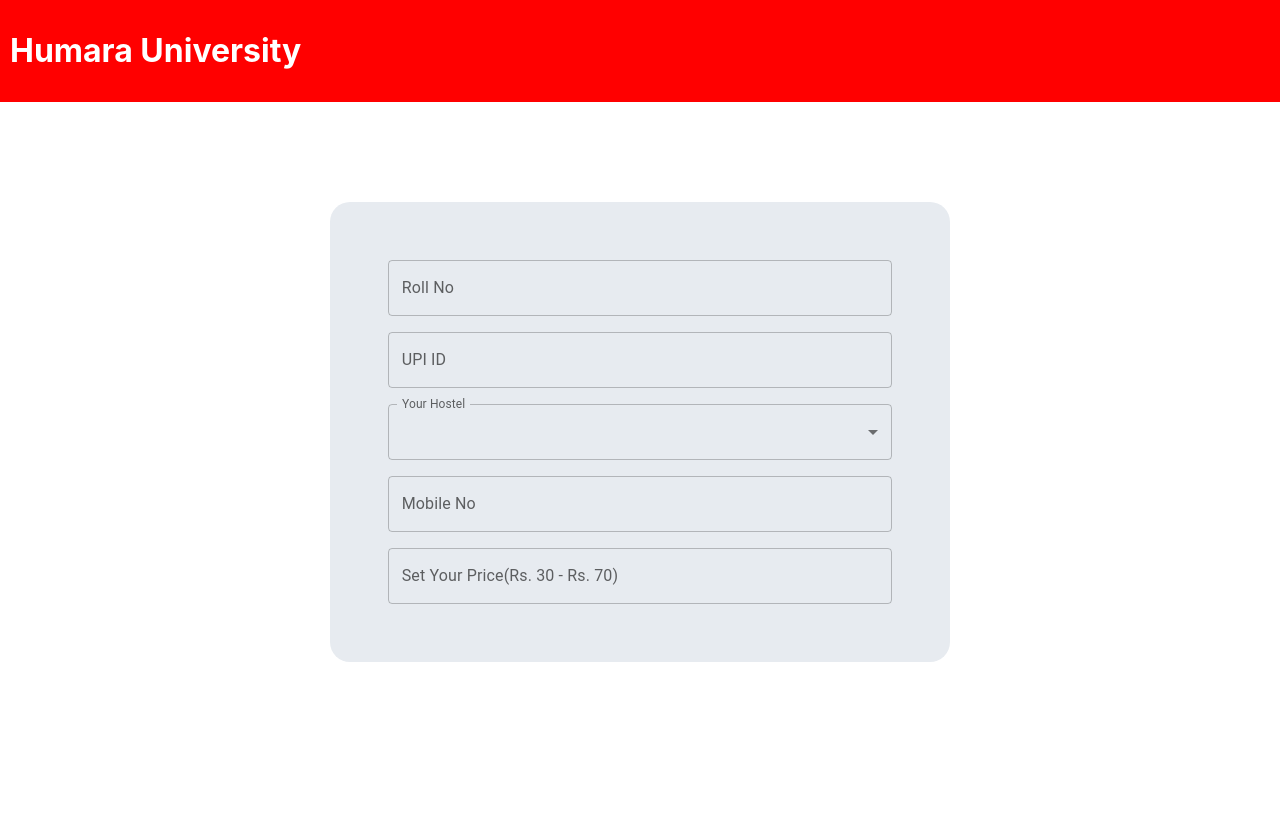
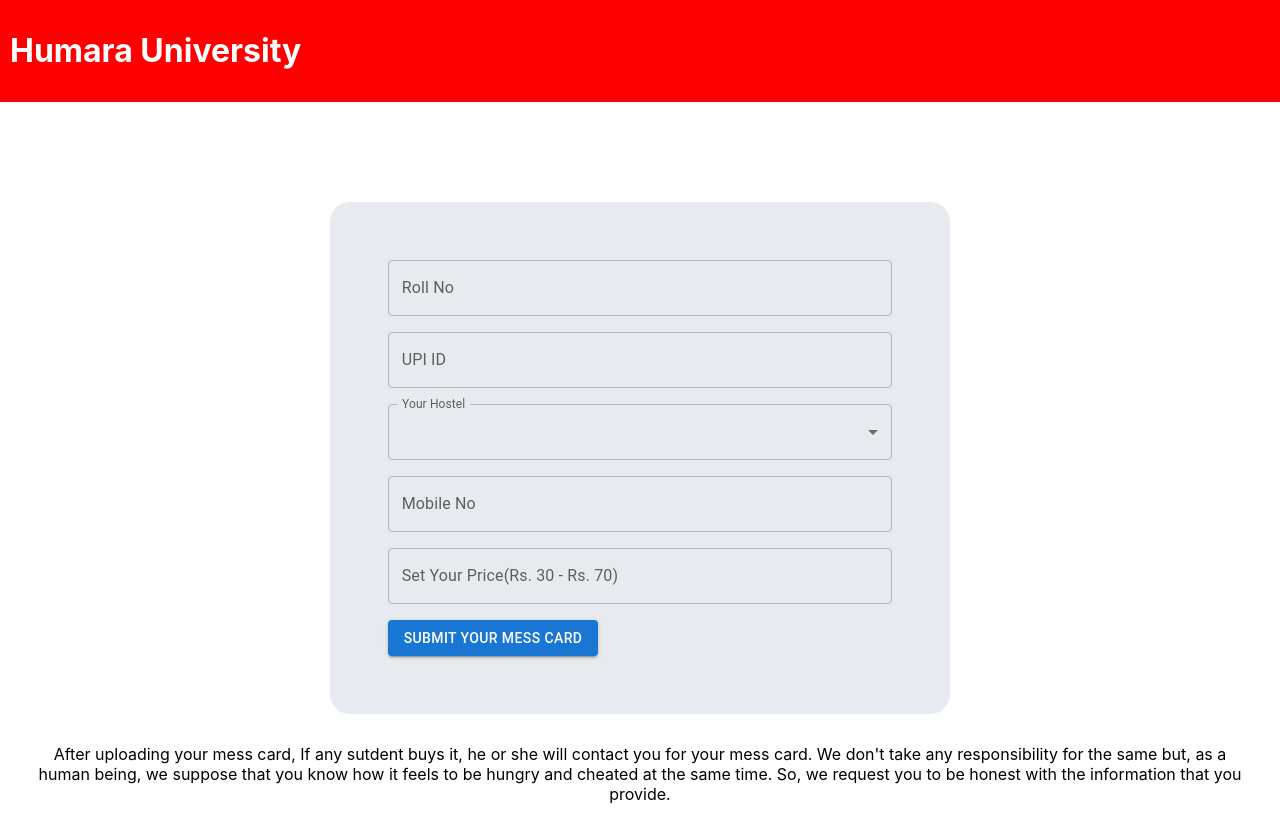
Before and after one commit to ujjwaltwitx/chitkarafood, a React (Create React App) app: page / in a window 1280 px wide. Before the commit the page ends 800 px from the top, so only its background shows below. Built offline with nearby package versions, Linux system fonts and the light colour scheme.

Commit message:
Latest commit

```diff
--- a/src/App.css
+++ b/src/App.css
@@ -1,38 +1,4 @@
-.App {
+#footer{
+  margin: 30px;
   text-align: center;
 }
-
-.App-logo {
-  height: 40vmin;
-  pointer-events: none;
-}
-
-@media (prefers-reduced-motion: no-preference) {
-  .App-logo {
-    animation: App-logo-spin infinite 20s linear;
-  }
-}
-
-.App-header {
-  background-color: #282c34;
-  min-height: 100vh;
-  display: flex;
-  flex-direction: column;
-  align-items: center;
-  justify-content: center;
-  font-size: calc(10px + 2vmin);
-  color: white;
-}
-
-.App-link {
-  color: #61dafb;
-}
-
-@keyframes App-logo-spin {
-  from {
-    transform: rotate(0deg);
-  }
-  to {
-    transform: rotate(360deg);
-  }
-}
--- a/src/App.jsx
+++ b/src/App.jsx
@@ -7,6 +7,9 @@ function App() {
     <div>
       <Header />
       <UploadForm />
+      <footer id='footer'>
+        After uploading your mess card, If any sutdent buys it, he or she will contact you for your mess card. We don't take any responsibility for the same but, as a human being, we suppose that you know how it feels to be hungry and cheated at the same time. So, we request you to be honest with the information that you provide.
+      </footer>
     </div>
   );
 }
--- a/src/components/form.jsx
+++ b/src/components/form.jsx
@@ -2,6 +2,9 @@ import * as React from 'react';
 import Box from '@mui/material/Box';
 import TextField from '@mui/material/TextField';
 import MenuItem from '@mui/material/MenuItem';
+import Stack from '@mui/material/Stack';
+import Button from '@mui/material/Button';
+
 import "../styles/form.css"
 
 const currencies = [
@@ -61,7 +64,11 @@ export default function BasicTextFields() {
                 </TextField> <br />
                 <TextField id="outlined-basic" label="Mobile No" variant="outlined" /><br />
                 <TextField id="outlined-basic" label="Set Your Price(Rs. 30 - Rs. 70)" variant="outlined" /><br />
-
+                <Stack spacing={2} direction="row">
+                    {/* <Button variant="text">Text</Button> */}
+                    <Button variant="contained">Submit Your Mess Card</Button>
+                    {/* <Button variant="outlined">Outlined</Button> */}
+                </Stack>
             </Box>
         </div>
     );
```
